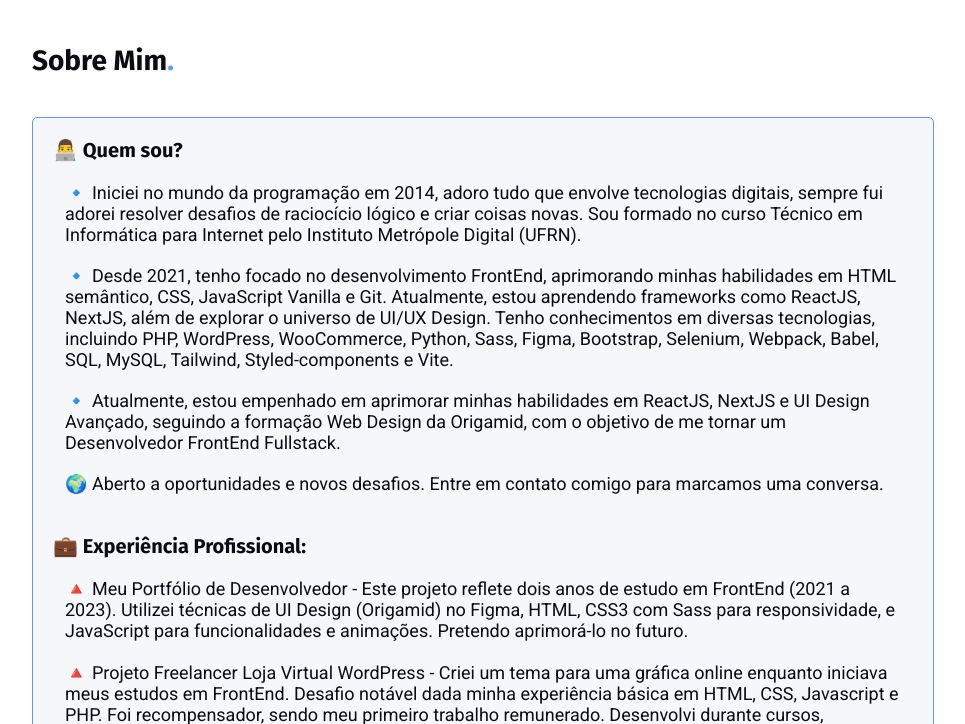
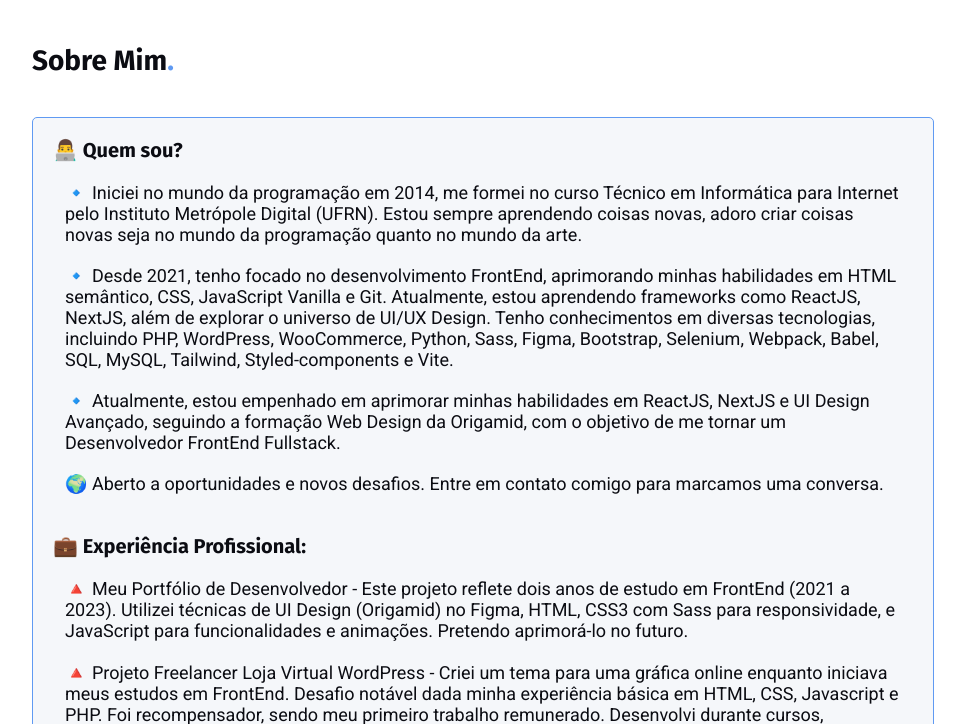
Before and after one commit to JoaoBatistaJr/Portfolio, a plain HTML site: page sobre.html in a window 1280 px wide. Shown: the part 76-800 px from the top of the page, without its empty margins (158-1123 px from the left). Drawn offline with Linux system fonts and the light colour scheme.

Commit message:
fix: pagina sobre

```diff
--- a/sobre.html
+++ b/sobre.html
@@ -95,11 +95,10 @@
           >
             <h2 class="titulo-sobre">👨‍💻 Quem sou?</h2>
             <p class="descricao-sobre">
-              🔹 Iniciei no mundo da programação em 2014, adoro tudo que envolve
-              tecnologias digitais, sempre fui adorei resolver desafios de
-              raciocício lógico e criar coisas novas. Sou formado no curso
+              🔹 Iniciei no mundo da programação em 2014, me formei no curso
               Técnico em Informática para Internet pelo Instituto Metrópole
-              Digital (UFRN).
+              Digital (UFRN). Estou sempre aprendendo coisas novas, adoro criar
+              coisas novas seja no mundo da programação quanto no mundo da arte.
             </p>
             <p class="descricao-sobre">
               🔹 Desde 2021, tenho focado no desenvolvimento FrontEnd,
```
